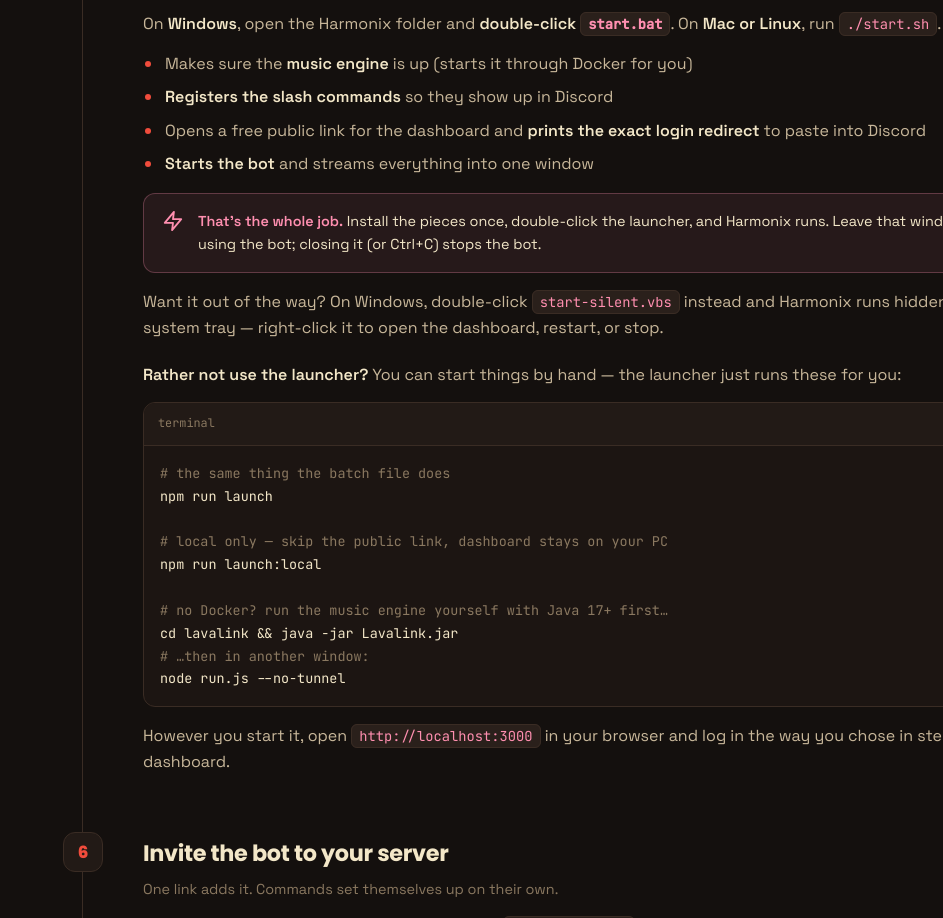
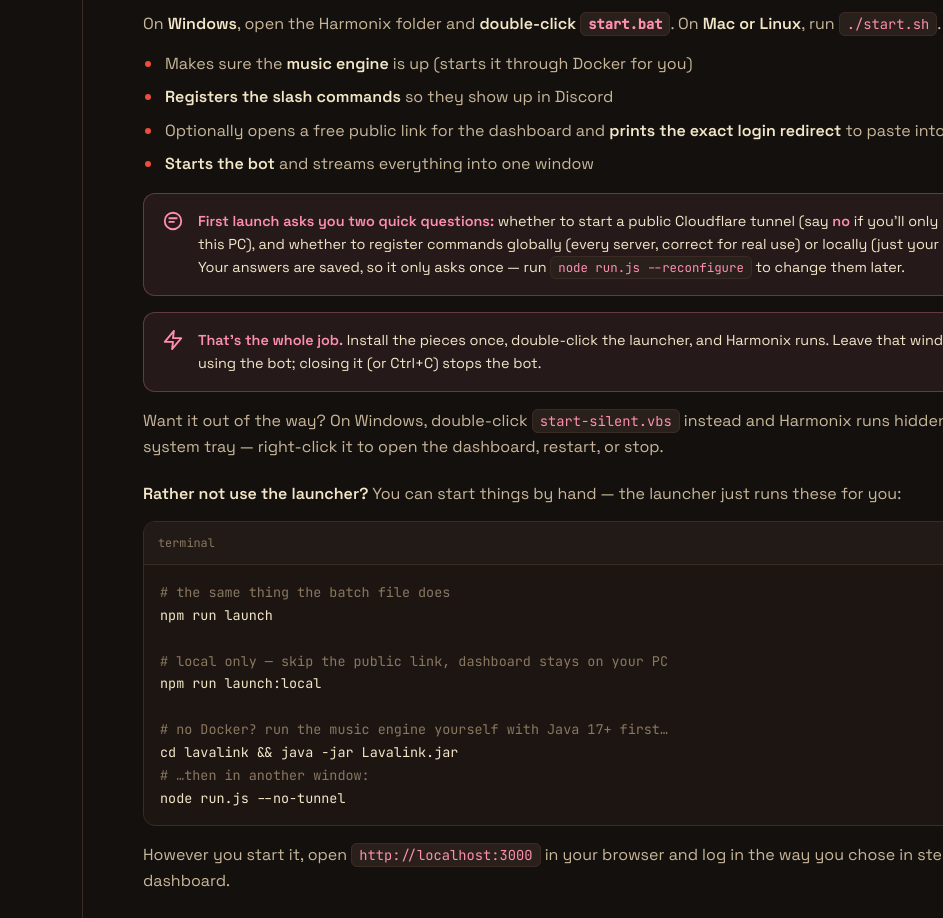
Before and after one commit to danielspears97/Harmonix.github.io, a plain HTML site: page setup.html in a window 1280 px wide. Shown: the part 3484-4402 px from the top of the page, without its empty margins (337-1280 px from the left). Drawn offline with Linux system fonts and the light colour scheme.

Commit message:
Clarify optional public link for dashboard in setup.html
Updated instructions to clarify that the public link for the dashboard is optional.

```diff
--- a/setup.html
+++ b/setup.html
@@ -323,9 +323,13 @@
         <ul>
           <li>Makes sure the <b>music engine</b> is up (starts it through Docker for you)</li>
           <li><b>Registers the slash commands</b> so they show up in Discord</li>
-          <li>Opens a free public link for the dashboard and <b>prints the exact login redirect</b> to paste into Discord</li>
+          <li>Optionally opens a free public link for the dashboard and <b>prints the exact login redirect</b> to paste into Discord</li>
           <li><b>Starts the bot</b> and streams everything into one window</li>
         </ul>
+        <div class="callout tip">
+          <span class="ci"><svg viewBox="0 0 24 24" fill="none" stroke="currentColor" stroke-width="2" stroke-linecap="round" stroke-linejoin="round"><path d="M8 9h8M8 13h5M21 12a9 9 0 11-18 0 9 9 0 0118 0z"/></svg></span>
+          <p><b>First launch asks you two quick questions:</b> whether to start a public Cloudflare tunnel (say <b>no</b> if you'll only use the dashboard on this PC), and whether to register commands globally (every server, correct for real use) or locally (just your test server, instant). Your answers are saved, so it only asks once — run <code class="inl">node run.js --reconfigure</code> to change them later.</p>
+        </div>
         <div class="callout tip">
           <span class="ci"><svg viewBox="0 0 24 24" fill="none" stroke="currentColor" stroke-width="2" stroke-linecap="round" stroke-linejoin="round"><path d="M13 2L3 14h9l-1 8 10-12h-9z"/></svg></span>
           <p><b>That's the whole job.</b> Install the pieces once, double-click the launcher, and Harmonix runs. Leave that window open while you're using the bot; closing it (or Ctrl+C) stops the bot.</p>
```
